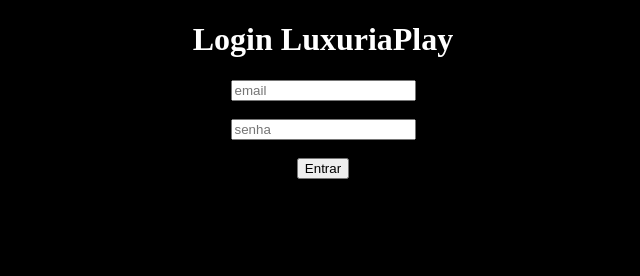
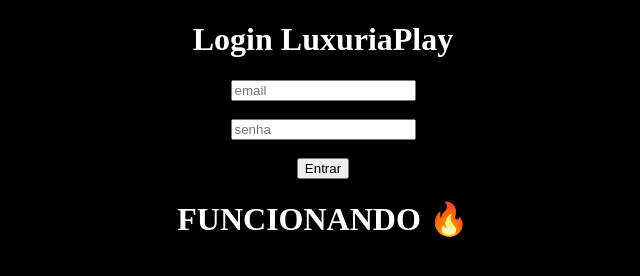
Before and after one commit to luizhenriquea2002-cell/LuxuriaRoyal, a website: page index.html in a window 1280 px wide. Shown: the whole page, without its empty margins (317-957 px from the left). Drawn offline with Linux system fonts and the light colour scheme.

Commit message:
Add header indicating functionality

```diff
--- a/index.html
+++ b/index.html
@@ -30,3 +30,4 @@ async function login() {
 
 </body>
 </html>
+<h1>FUNCIONANDO 🔥</h1>
```
